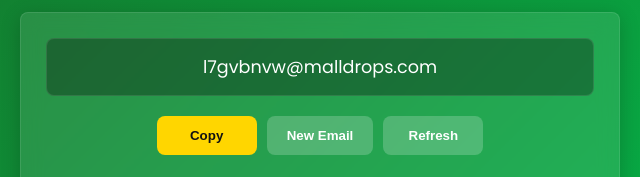
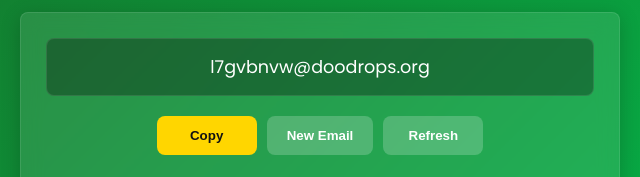
Before and after one commit to earningbyhabib/Tempmail, a plain HTML site: page index.html in a window 1280 px wide. Shown: the part 449-626 px from the top of the page, 320-960 px from the left. Drawn offline with Linux system fonts and the light colour scheme.

Commit message:
Update index.html

```diff
--- a/index.html
+++ b/index.html
@@ -210,8 +210,8 @@
     <script>
         // MinuteInbox Configuration
         const TEMP_MAIL_CONFIG = {
-            domain: "malldrops.com",
-            baseUrl: "https://www.minuteinbox.com",
+            domain: "doodrops.org",
+            baseUrl: "https://www.disposablemail.com",
             expireTime: 10 // minutes
         };
 
```
